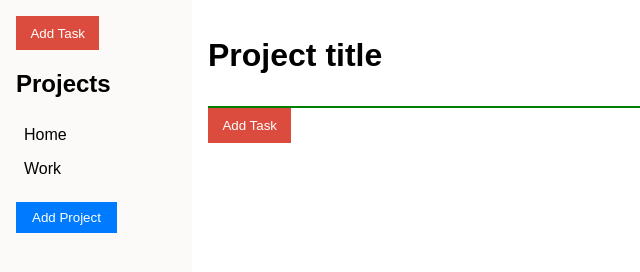
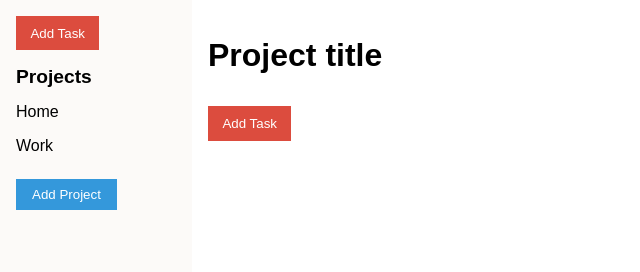
Before and after one commit to GiroFrm/todo-list, a website built with webpack: page src/template.html in a window 1280 px wide. Shown: the whole page, without its empty margins (0-640 px from the left). Built offline with nearby package versions, Linux system fonts and the light colour scheme.

Commit message:
style: style color button addproject

```diff
--- a/src/style.css
+++ b/src/style.css
@@ -11,6 +11,21 @@ body {
   padding: 1rem;
 }
 
+.sidebar >*{
+  padding: 0;
+  margin: 0;
+}
+
+.project{
+  margin-bottom:-0.6rem;
+}
+
+.project-container  {
+
+  margin-top: 0;
+  padding:0;
+}
+
 .project-container ul {
   list-style-type: none;
   padding: 0;
@@ -18,8 +33,7 @@ body {
 }
 
 .project-container li {
-  padding: 0.5rem;
-
+  padding-block: 0.5rem;
 }
 
 .project-container li:hover {
@@ -44,7 +58,7 @@ body {
   display: block;
     margin: 1rem 0;
     padding: 0.5rem 1rem;
-    background-color: #007BFF;
+    background-color: #3498DB;
     color: white;
     border: none;
     cursor: pointer;
@@ -103,11 +117,11 @@ body {
 
 .project{
     font-weight: bold;
-    font-size: 1.5rem;
+    font-size: 1.2rem;
 }
 
 .project-section {
-  border: 1px solid green;
+
 
    }
 /* Style checkbox*/
@@ -244,5 +258,5 @@ body {
 
         .edit:focus,
         .todo-delete:focus {
-          outline: 2px solid #0056b3;
+          outline: 2px solid #3498DB;
         }
```
